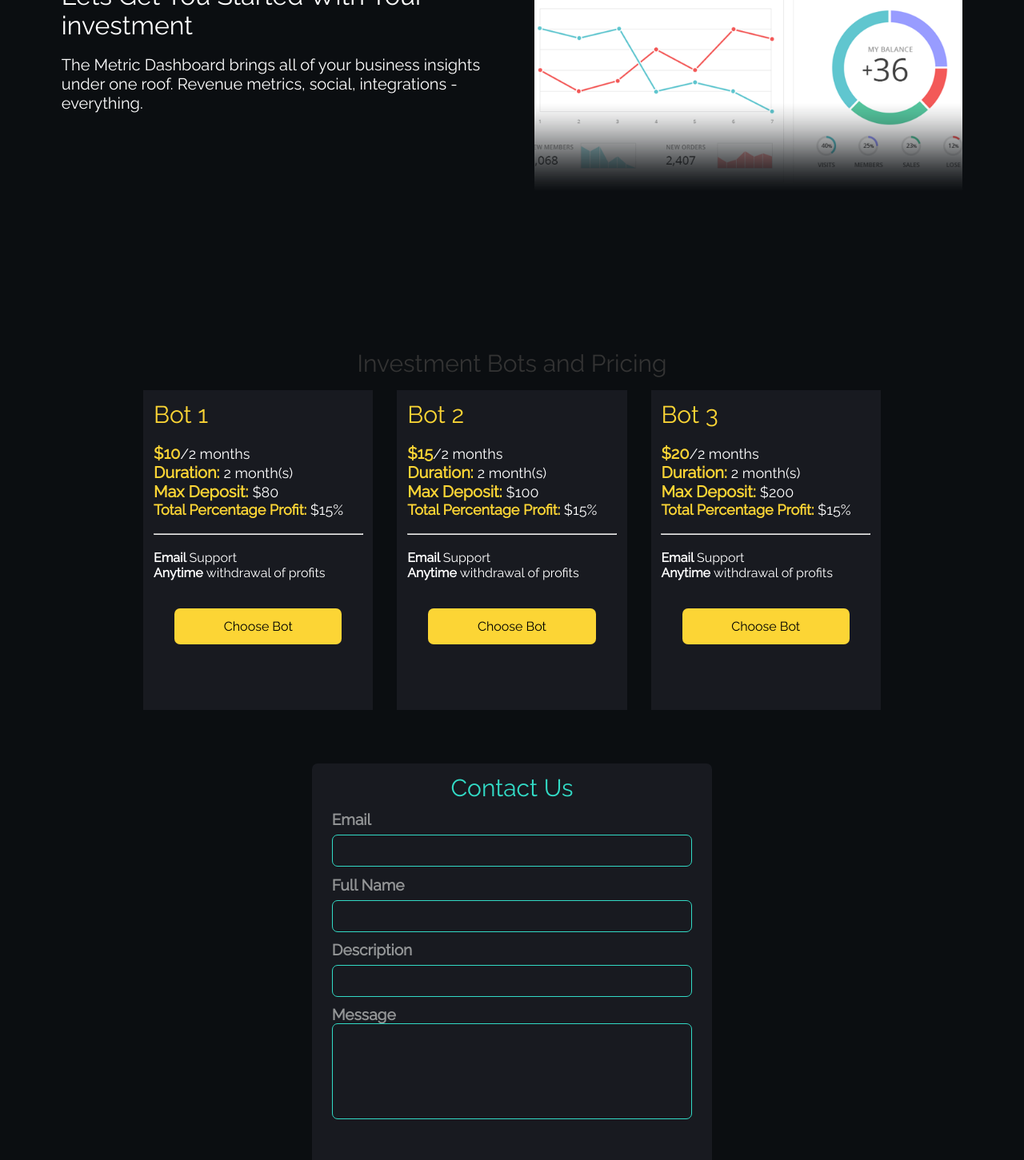
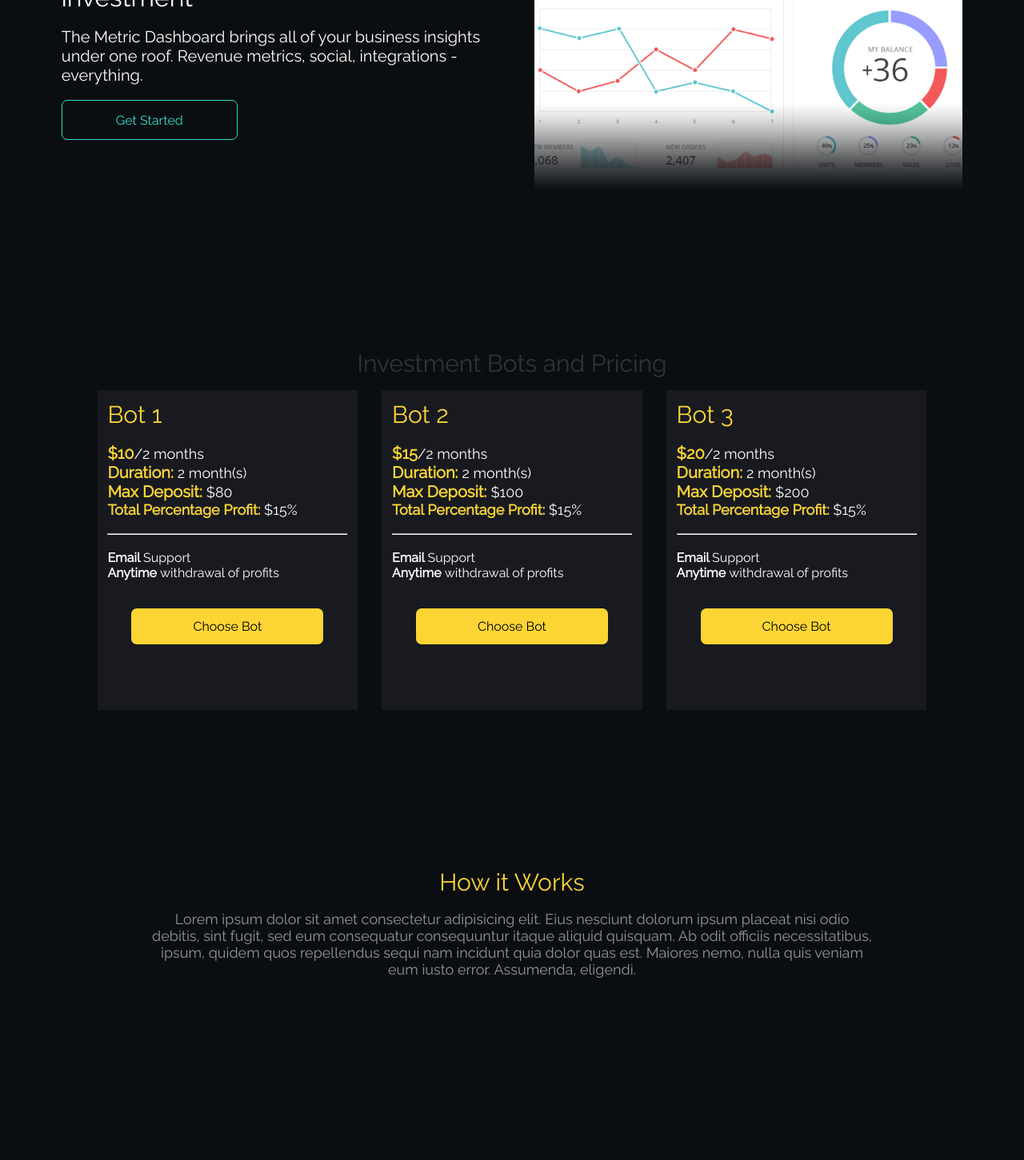
Before and after one commit to Codablack23/magtech, a Next.js app in the folder magtech-frontend/: page / in a window 1280 px wide. Shown: the part 380-1831 px from the top of the page at 80% size. Built offline with nearby package versions, Linux system fonts and the light colour scheme.

Commit message:
created home and account pages

```diff
--- a/magtech-frontend/components/elements/Footer.js
+++ b/magtech-frontend/components/elements/Footer.js
@@ -4,10 +4,10 @@ export default function Footer(){
     return(
      <div className="mg-footer-container">
        <footer className="mg-footer mg-container mg-bg-component">
-        <div className="mg-news-letter mg-w-35 mg-w-md-85 mg-w-sm-sm-95">
+        <div className="mg-news-letter mg-w-35 mg-w-md-90 mg-w-sm-100">
             <p className="mg-footer-logo mg-text-warning">Magtech</p>
             <p className="mg-text-grey mg-news-letter-text">Sign up for our newsletter</p>
-            <div className="mg-subscribe-container">
+            <div className="mg-subscribe-container mg-w-100">
                 <input type="email" placeholder="Email Address" />
                 <button className="mg-subscribe-btn">Subscribe</button>
             </div>
--- a/magtech-frontend/components/elements/Navbar.js
+++ b/magtech-frontend/components/elements/Navbar.js
@@ -8,6 +8,11 @@ export default function NavBar({pageType}){
         else{
             navbar.style.maxHeight = "70vh"
         }
+    }
+    const scrollToSection=(sectionName)=>{
+        const section = document.querySelector(`#${sectionName}`)
+        console.log(section.scrollTop)
+        // window.scrollTo(section.scrollTop)
     }
     return(
         <nav className="mg-nav mg-container mg-bg-component">
@@ -21,19 +26,18 @@ export default function NavBar({pageType}){
             </div>
             <div className="mg-navbar mg-navbar-right" id='navbar'>
             {pageType !== "account"?
-                <Link href={"/"}>
-                <a className="mg-nav-links mg-text-primary"> Pricing</a>
-               </Link>:null
+                <p className="mg-nav-links mg-text-primary"
+                onClick={()=>scrollToSection('pricing')}
+                > Pricing</p>
+                :null
             }
             {pageType!=="account"?
-                <Link href={"/"}>
-                <a className="mg-nav-links mg-text-primary"> How it works</a>
-               </Link>:null
+                <p className="mg-nav-links mg-text-primary"> How it works</p>
+                :null
             }
             {pageType !== "account"?
-              <Link href={"/"}>
-              <a className="mg-nav-links mg-text-primary"> Contact us</a>
-             </Link>:null
+              <p className="mg-nav-links mg-text-primary"> Contact us</p>
+              :null
 
             }
              <Link href={"/account/"}>
--- a/magtech-frontend/components/home/ContactSection.js
+++ b/magtech-frontend/components/widgets/home/ContactSection.js
@@ -1,6 +1,6 @@
 export default function Contact(){
     return(
-        <section className="">
+        <section id="contact">
              <div className="mg-contact-form-container mg-bg-component mg-min-vh-70">
                <p className="mg-text-primary mg-text-center mg-small-30">Contact Us</p>
                <form action="" className="mg-account-form">
--- a/magtech-frontend/components/home/PricingContainer.js
+++ b/magtech-frontend/components/widgets/home/PricingContainer.js
@@ -21,9 +21,9 @@ export default function PricingContainer(){
 
     ]
     return(
-        <div>
+        <div id="pricing">
             <p className="mg-text-disabled mg-text-center mg-small-30">Investment Bots and Pricing</p>
-           <div className="mg-w-80" style={{
+           <div className="mg-w-90" style={{
                margin:"1em auto"
            }}>
             <div className="row">
--- a/magtech-frontend/pages/index.js
+++ b/magtech-frontend/pages/index.js
@@ -1,15 +1,30 @@
-import Contact from '~/components/home/ContactSection'
-import PricingContainer from '~/components/home/PricingContainer'
+import Contact from '~/components/widgets/home/ContactSection'
+import PricingContainer from '~/components/widgets/home/PricingContainer'
 import LayoutDefault from '~/components/layouts/LayoutDefault'
+import {useRouter} from 'next/router'
 
 export default function Home() {
+  const Router = useRouter()
+  const goTo=(route)=>{
+    Router.push(route)
+  }
   return (
   <LayoutDefault title={"Home"} pageType={"home"}>
     <div className='mg-contain mg-home-container'>
       <div className="row mg-min-vh-90 align-center">
         <div className="col-6 col-md-12 mg-text-md-center">
-           <p className="mg-text-white mg-small-32">Lets Get You Started With Your investment</p><br />
-           <p className='mg-text-white mg-small-20'>The Metric Dashboard brings all of your business insights under one roof. Revenue metrics, social, integrations - everything.</p>
+           <p className="mg-text-white mg-small-sm-28 mg-small-32 ">Lets Get You Started With Your investment</p><br />
+           <p className='mg-text-white mg-small-sm-16 mg-small-20 mg-small-sm-16'>The Metric Dashboard brings all of your business insights under one roof. Revenue metrics, social, integrations - everything.</p>
+           <br />
+           <div className="">
+             <button className="mg-btn-outline-primary"
+             onClick={()=>goTo('/account/register')}
+             style={{
+               height:'50px',
+               minWidth:'220px'
+              }}
+             >Get Started</button>
+           </div>
         </div>
         <div className="col-6 col-md-12">
          <div className="mg-w-100 mg-vh-50 mg-rounded">
@@ -18,6 +33,10 @@ export default function Home() {
         </div>
       </div><br />
       <PricingContainer/><br />
+      <div className="mg-how-it-works mg-min-vh-60" id='how-it-works'>
+        <p className="mg-text-warning mg-small-30 mg-text-center"> How it Works </p>
+        <p className="mg-text-grey mg-description mg-text-center mg-small-18">Lorem ipsum dolor sit amet consectetur adipisicing elit. Eius nesciunt dolorum ipsum placeat nisi odio debitis, sint fugit, sed eum consequatur consequuntur itaque aliquid quisquam. Ab odit officiis necessitatibus, ipsum, quidem quos repellendus sequi nam incidunt quia dolor quas est. Maiores nemo, nulla quis veniam eum iusto error. Assumenda, eligendi.</p>
+      </div><br />
       <Contact/>
     </div>
   </LayoutDefault>
--- a/magtech-frontend/styles/_base.scss
+++ b/magtech-frontend/styles/_base.scss
@@ -1,10 +1,10 @@
 html,
 body {
   padding: 0;
-  width:fit-content;
   max-width:100%;
   min-width: 100%;
   min-height:100%;
+  scroll-behavior: smooth;
   margin: 0;
   font-family: -apple-system, BlinkMacSystemFont, Segoe UI, Roboto, Oxygen,
     Ubuntu, Cantarell, Fira Sans, Droid Sans, Helvetica Neue, sans-serif;
@@ -103,3 +103,4 @@ a {
  @import './utilities/font';
  @import './utilities/sizes';
  @import './utilities/helpers';
+ @import './utilities/button';
--- a/magtech-frontend/styles/components/_index.scss
+++ b/magtech-frontend/styles/components/_index.scss
@@ -27,6 +27,7 @@
         align-items: center;
         flex-wrap: wrap;
         .mg-nav-links{
+        cursor: pointer;
          display:flex;
          align-items: center;
          justify-content: center;
@@ -83,6 +84,7 @@
               @extend .mg-text-warning;
               padding-left: $padding;
               font-size: $font_size;
+              width: 70%;
           }
           .mg-subscribe-btn{
               border-radius: 0 7px 7px 0;
@@ -125,6 +127,11 @@
       }
       .mg-all-footer-links{
         display: block;
+    }
+  }
+  @include sm{
+    .mg-news-letter{
+        margin: 1em 0;
     }
   }
 }
@@ -197,3 +204,15 @@
     margin: 1em auto;
     transition: all ease-in 0.2s;
 }
+
+.mg-how-it-works{
+    display: flex;
+    flex-direction: column;
+    justify-content: center;
+    align-items: center;
+    width: 100%;
+    .mg-description{
+        max-width: 900px;
+        margin: 1em auto;
+    }
+}
--- a/magtech-frontend/styles/setup/_mixins.scss
+++ b/magtech-frontend/styles/setup/_mixins.scss
@@ -8,8 +8,12 @@
         @content;
     }
 };
-@mixin  button {
-    height: 50px;
+@mixin  button() {
+    outline: none;
+    height: 42px;
     padding: $padding;
     border-radius:$border_radius;
+    text-align: center;
+    font-size: 16px;
+    cursor: pointer;
 }
--- a/magtech-frontend/styles/utilities/_button.scss
+++ b/magtech-frontend/styles/utilities/_button.scss
@@ -0,0 +1,22 @@
+@each $key,$var in $colors{
+  .mg-btn-#{$key}{
+      @include button;
+      background-color: $var;
+      border: none;
+      @if $var != none{
+       color:lighten($var,50)
+      }
+
+  }
+
+  @if $var != none{
+    .mg-btn-outline-#{$key}{
+        @include button;
+        border: 1px solid $var;
+        color: $var;
+        background: none;
+
+    }
+  }
+
+}
--- a/magtech-frontend/styles/utilities/_font.scss
+++ b/magtech-frontend/styles/utilities/_font.scss
@@ -4,13 +4,13 @@
     }
     @include md{
      .mg-small-md-#{$i}{
-       font-size: $i * 1px;
+       font-size: $i * 1px !important;
      }
     }
 
     @include sm{
      .mg-small-sm-#{$i}{
-       font-size: $i * 1px;
+       font-size: $i * 1px !important;
      }
      }
 }
--- a/magtech-frontend/styles/utilities/_grid.scss
+++ b/magtech-frontend/styles/utilities/_grid.scss
@@ -1,8 +1,12 @@
 .row{
     display: grid;
+    max-width: 100%;
     grid-template-columns: repeat(12,1fr);
     gap: 30px;
 
+    @include sm{
+      gap: 10px;
+    }
     @for $i from 1 through 12{
       .col-#{$i}{
         grid-column: span $i;
```
Also changed, not shown: magtech-frontend/components/widgets/home/PriceBot.js (renamed from magtech-frontend/components/home/PriceBot.js).
